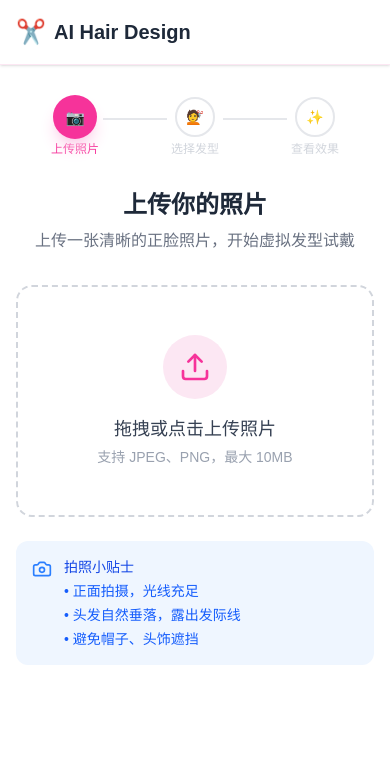
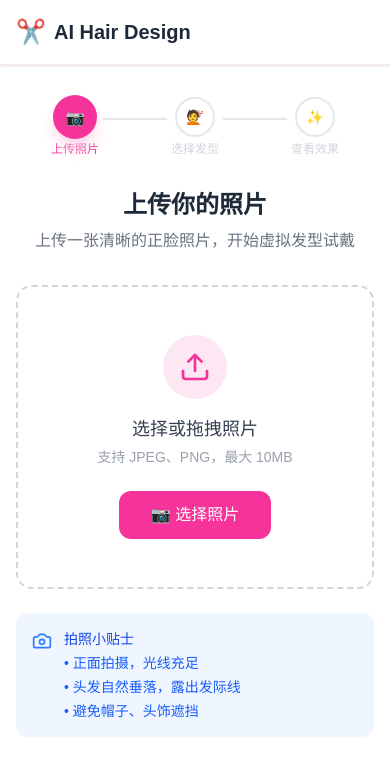
Before and after one commit to Sence-jj/AI-Hair-Design, a Next.js app: page / in a window 390 px wide. Shown: the top 776 px of the page. Built offline with nearby package versions, Linux system fonts and the light colour scheme.

Commit message:
fix: mobile upload button not responding

```diff
--- a/components/PhotoUpload.tsx
+++ b/components/PhotoUpload.tsx
@@ -1,7 +1,6 @@
 "use client";
 
-import { useCallback, useState } from "react";
-import { useDropzone } from "react-dropzone";
+import { useRef, useState } from "react";
 import { Upload, Camera } from "lucide-react";
 
 interface PhotoUploadProps {
@@ -11,11 +10,10 @@ interface PhotoUploadProps {
 export default function PhotoUpload({ onUpload }: PhotoUploadProps) {
   const [preview, setPreview] = useState<string | null>(null);
   const [error, setError] = useState<string | null>(null);
+  const [isDragging, setIsDragging] = useState(false);
+  const inputRef = useRef<HTMLInputElement>(null);
 
-  const onDrop = useCallback((acceptedFiles: File[]) => {
-    const file = acceptedFiles[0];
-    if (!file) return;
-
+  const handleFile = (file: File) => {
     if (!["image/jpeg", "image/png", "image/webp"].includes(file.type)) {
       setError("请上传 JPEG 或 PNG 格式的图片");
       return;
@@ -24,17 +22,21 @@ export default function PhotoUpload({ onUpload }: PhotoUploadProps) {
       setError("图片大小不能超过 10MB");
       return;
     }
+    setError(null);
+    setPreview(URL.createObjectURL(file));
+  };
 
-    setError(null);
-    const url = URL.createObjectURL(file);
-    setPreview(url);
-  }, []);
+  const handleInputChange = (e: React.ChangeEvent<HTMLInputElement>) => {
+    const file = e.target.files?.[0];
+    if (file) handleFile(file);
+  };
 
-  const { getRootProps, getInputProps, isDragActive } = useDropzone({
-    onDrop,
-    accept: { "image/jpeg": [], "image/png": [], "image/webp": [] },
-    maxFiles: 1,
-  });
+  const handleDrop = (e: React.DragEvent) => {
+    e.preventDefault();
+    setIsDragging(false);
+    const file = e.dataTransfer.files?.[0];
+    if (file) handleFile(file);
+  };
 
   return (
     <div className="max-w-lg mx-auto">
@@ -43,48 +45,69 @@ export default function PhotoUpload({ onUpload }: PhotoUploadProps) {
         <p className="text-gray-500">上传一张清晰的正脸照片，开始虚拟发型试戴</p>
       </div>
 
+      {/* Hidden file input */}
+      <input
+        ref={inputRef}
+        type="file"
+        accept="image/jpeg,image/png,image/webp"
+        className="hidden"
+        onChange={handleInputChange}
+      />
+
       {!preview ? (
         <div
-          {...getRootProps()}
-          className={`border-2 border-dashed rounded-2xl p-12 text-center cursor-pointer transition-all
-            ${isDragActive
+          onDragOver={(e) => { e.preventDefault(); setIsDragging(true); }}
+          onDragLeave={() => setIsDragging(false)}
+          onDrop={handleDrop}
+          className={`border-2 border-dashed rounded-2xl p-12 text-center transition-all ${
+            isDragging
               ? "border-pink-400 bg-pink-50"
-              : "border-gray-300 bg-white hover:border-pink-300 hover:bg-pink-50"
+              : "border-gray-300 bg-white"
           }`}
         >
-          <input {...getInputProps()} />
           <div className="flex flex-col items-center gap-4">
             <div className="w-16 h-16 bg-pink-100 rounded-full flex items-center justify-center">
               <Upload className="w-8 h-8 text-pink-500" />
             </div>
             <div>
-              <p className="text-lg font-medium text-gray-700">
-                {isDragActive ? "松开上传" : "拖拽或点击上传照片"}
+              <p className="text-lg font-medium text-gray-700 mb-1">
+                {isDragging ? "松开上传" : "选择或拖拽照片"}
               </p>
-              <p className="text-sm text-gray-400 mt-1">支持 JPEG、PNG，最大 10MB</p>
+              <p className="text-sm text-gray-400">支持 JPEG、PNG，最大 10MB</p>
             </div>
+            {/* Explicit button for mobile compatibility */}
+            <button
+              type="button"
+              onClick={() => inputRef.current?.click()}
+              className="mt-2 px-8 py-3 bg-pink-500 text-white rounded-xl font-medium hover:bg-pink-600 active:bg-pink-700 transition-colors text-base"
+            >
+              📷 选择照片
+            </button>
           </div>
         </div>
       ) : (
         <div className="bg-white rounded-2xl p-6 shadow-sm">
-          <div className="relative">
           {/* eslint-disable-next-line @next/next/no-img-element */}
           <img
             src={preview}
             alt="上传的照片"
             className="w-full max-h-80 object-contain rounded-xl"
           />
-          </div>
           <div className="flex gap-3 mt-4">
             <button
-              onClick={() => setPreview(null)}
-              className="flex-1 py-2 px-4 border border-gray-300 rounded-xl text-gray-600 hover:bg-gray-50 transition-colors"
+              type="button"
+              onClick={() => {
+                setPreview(null);
+                if (inputRef.current) inputRef.current.value = "";
+              }}
+              className="flex-1 py-3 px-4 border border-gray-300 rounded-xl text-gray-600 hover:bg-gray-50 transition-colors"
             >
               重新上传
             </button>
             <button
+              type="button"
               onClick={() => onUpload(preview)}
-              className="flex-1 py-2 px-4 bg-pink-500 text-white rounded-xl hover:bg-pink-600 transition-colors font-medium"
+              className="flex-1 py-3 px-4 bg-pink-500 text-white rounded-xl hover:bg-pink-600 transition-colors font-medium"
             >
               开始试戴 →
             </button>
```
Lines whose indentation alone changed are shown as unchanged.
